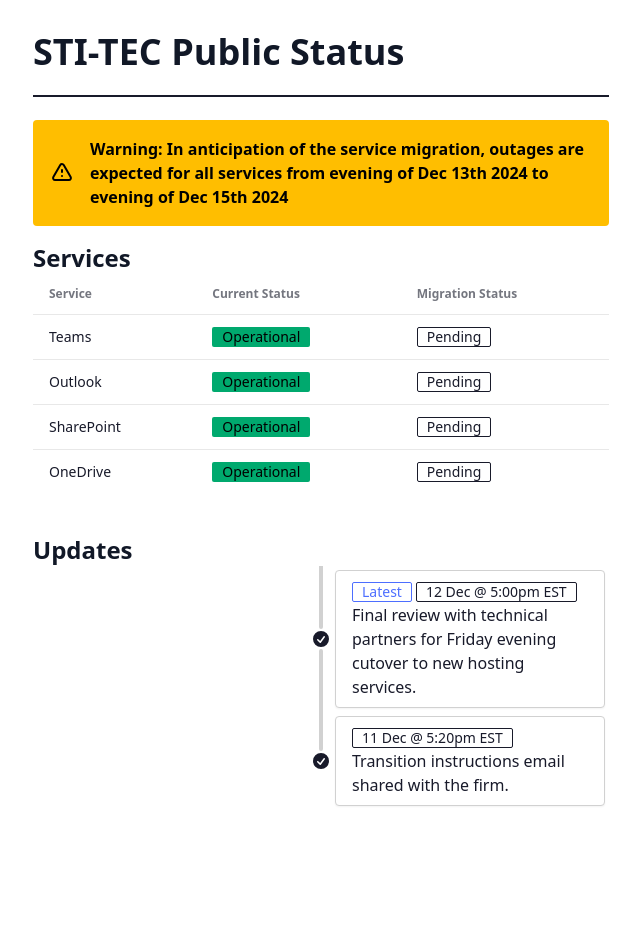
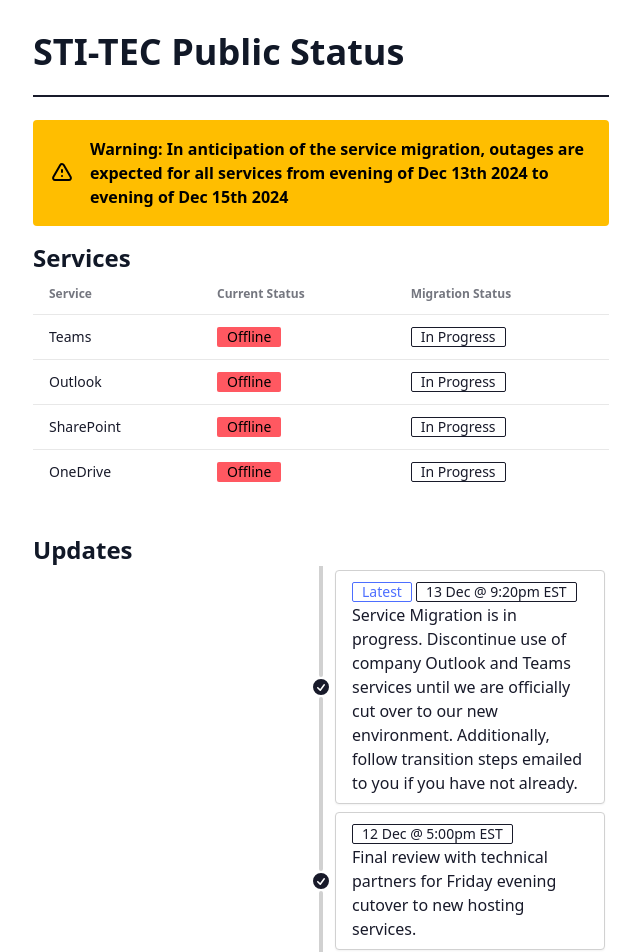
Before and after one commit to sti-tec/sti-tec-public-status, a SvelteKit app: page / in a window 1280 px wide. Shown: the top 952 px of the page, without its empty margins (319-959 px from the left). Before the commit the page ends 842 px from the top, so only its background shows below. Built offline with nearby package versions, Linux system fonts and the light colour scheme.

Commit message:
SU-01: Update to in progress migration

```diff
--- a/src/routes/+page.svelte
+++ b/src/routes/+page.svelte
@@ -37,25 +37,25 @@
 							<!-- row 1 -->
 							<tr>
 								<td>Teams</td>
-								<td><div class="badge badge-success">Operational</div></td>
-								<td><div class="badge badge-neutral badge-outline">Pending</div></td>
+								<td><div class="badge badge-error">Offline</div></td>
+								<td><div class="badge badge-neutral badge-outline">In Progress</div></td>
 							</tr>
 							<!-- row 2 -->
 							<tr>
 								<td>Outlook</td>
-								<td><div class="badge badge-success">Operational</div></td>
-								<td><div class="badge badge-neutral badge-outline">Pending</div></td>
+								<td><div class="badge badge-error">Offline</div></td>
+								<td><div class="badge badge-neutral badge-outline">In Progress</div></td>
 							</tr>
 							<!-- row 3 -->
 							<tr>
 								<td>SharePoint</td>
-								<td><div class="badge badge-success">Operational</div></td>
-								<td><div class="badge badge-neutral badge-outline">Pending</div></td>
+								<td><div class="badge badge-error">Offline</div></td>
+								<td><div class="badge badge-neutral badge-outline">In Progress</div></td>
 							</tr>
 							<tr>
 								<td>OneDrive</td>
-								<td><div class="badge badge-success">Operational</div></td>
-								<td><div class="badge badge-neutral badge-outline">Pending</div></td>
+								<td><div class="badge badge-error">Offline</div></td>
+								<td><div class="badge badge-neutral badge-outline">In Progress</div></td>
 							</tr>
 						</tbody>
 					</table>
@@ -99,25 +99,6 @@
 						</div>
 						<div class="timeline-end timeline-box">iMac</div>
 						<hr />
-					</li>
-					<li>
-						<hr />
-						<div class="timeline-middle">
-							<svg
-								xmlns="http://www.w3.org/2000/svg"
-								viewBox="0 0 20 20"
-								fill="currentColor"
-								class="h-5 w-5"
-							>
-								<path
-									fill-rule="evenodd"
-									d="M10 18a8 8 0 100-16 8 8 0 000 16zm3.857-9.809a.75.75 0 00-1.214-.882l-3.483 4.79-1.88-1.88a.75.75 0 10-1.06 1.061l2.5 2.5a.75.75 0 001.137-.089l4-5.5z"
-									clip-rule="evenodd"
-								/>
-							</svg>
-						</div>
-						<div class="timeline-end timeline-box">iPod</div>
-						<hr />
 					</li> -->
 					<li>
 						<hr />
@@ -136,7 +117,29 @@
 							</svg>
 						</div>
 						<div class="timeline-end timeline-box">
-                            <div><div class="badge badge-primary badge-outline mr-1">Latest</div><div class="badge badge-neutral badge-outline">12 Dec @ 5:00pm EST</div></div>
+							<div class="badge badge-primary badge-outline mr-1">Latest</div><div class="badge badge-neutral badge-outline">13 Dec @ 9:20pm EST</div>
+							Service Migration is in progress. Discontinue use of company Outlook and Teams services until we are officially cut over to our new environment. Additionally, follow transition steps emailed to you if you have not already.
+						</div>
+						<hr />
+					</li>
+					<li>
+						<hr />
+						<div class="timeline-middle">
+							<svg
+								xmlns="http://www.w3.org/2000/svg"
+								viewBox="0 0 20 20"
+								fill="currentColor"
+								class="h-5 w-5"
+							>
+								<path
+									fill-rule="evenodd"
+									d="M10 18a8 8 0 100-16 8 8 0 000 16zm3.857-9.809a.75.75 0 00-1.214-.882l-3.483 4.79-1.88-1.88a.75.75 0 10-1.06 1.061l2.5 2.5a.75.75 0 001.137-.089l4-5.5z"
+									clip-rule="evenodd"
+								/>
+							</svg>
+						</div>
+						<div class="timeline-end timeline-box">
+                            <div><div class="badge badge-neutral badge-outline">12 Dec @ 5:00pm EST</div></div>
                             Final review with technical partners for Friday evening cutover to new hosting services.
                         </div>
 						<hr />
```
Also changed, not shown: 17 other files (tests, documents, lock files or other folders).
